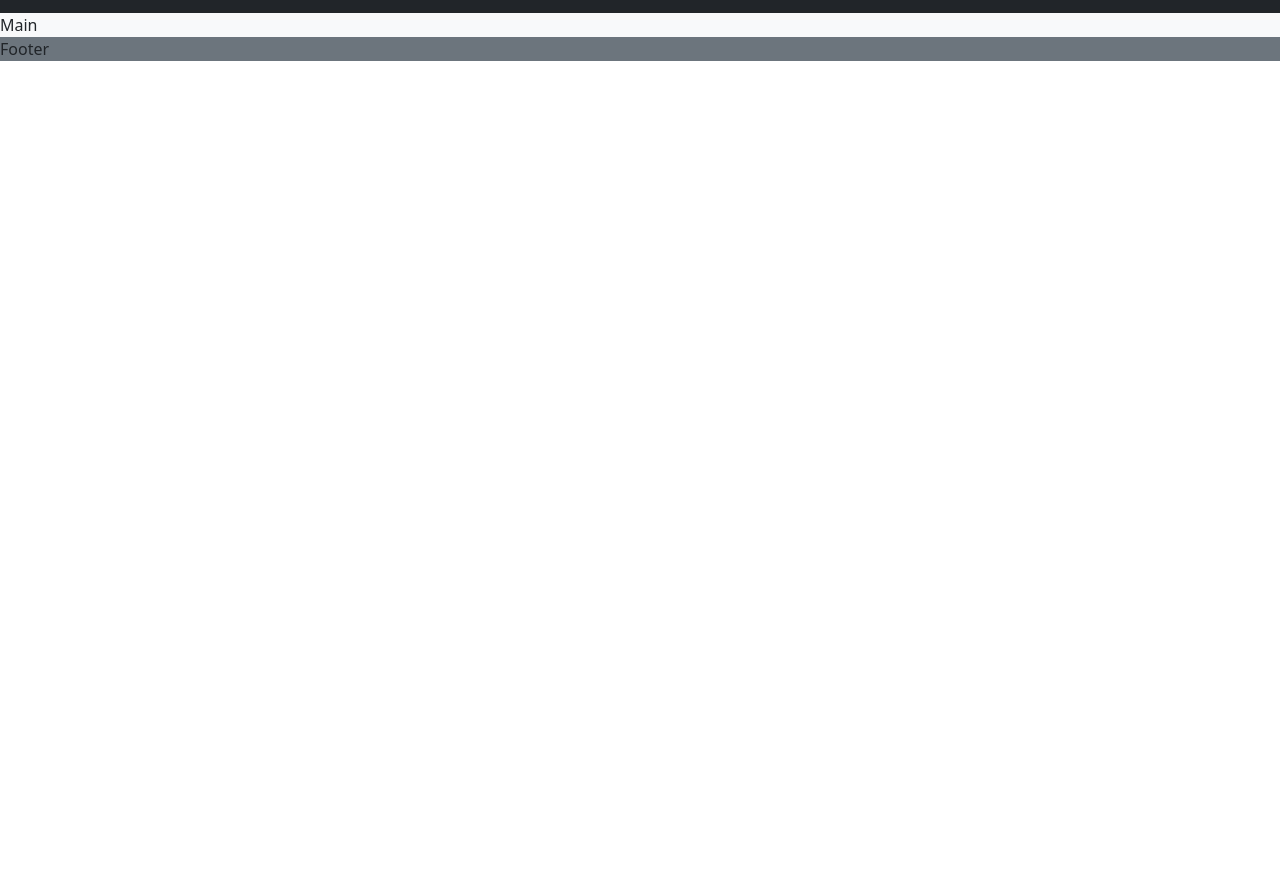
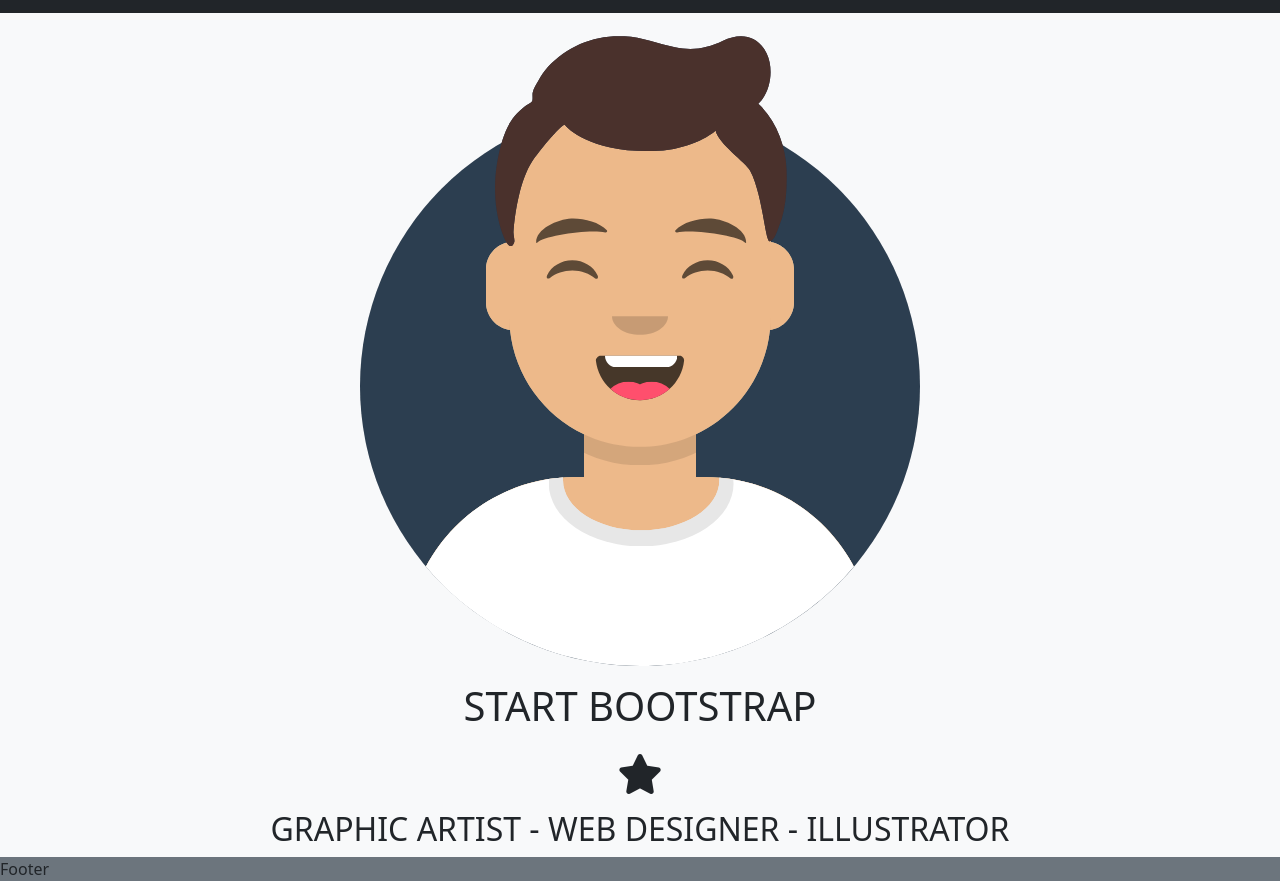
Before and after one commit to hajjamn/html-css-bootstrap-freelancer, a plain HTML site: page index.html in a window 1280 px wide. Shown: the part 61-942 px from the top of the page. Before the commit the page ends 800 px from the top, so only its background shows below. Drawn offline with nearby package versions, Linux system fonts and the light colour scheme; files that its build step writes are made by us from their sources.

Commit message:
ADD: hero (questi non sono dettagli giuro)

```diff
--- a/index.html
+++ b/index.html
@@ -28,7 +28,20 @@
     </div>
   </header>
   <main class="page-main bg-light">
-    Main
+    <section class="hero">
+      <div class="container-fluid">
+        <div class="row">
+          <div class="col-12 text-center">
+            <div class="row flex-column align-items-center gy-3">
+              <img src="./img/avatar.svg" alt="Avatar" class="w-50">
+              <h1>START BOOTSTRAP</h1>
+              <i class="fa-solid fa-star fs-1"></i>
+              <h2>GRAPHIC ARTIST - WEB DESIGNER - ILLUSTRATOR</h2>
+            </div>
+          </div>
+        </div>
+      </div>
+    </section>
   </main>
   <footer class="page-footer bg-secondary">
     Footer
```
